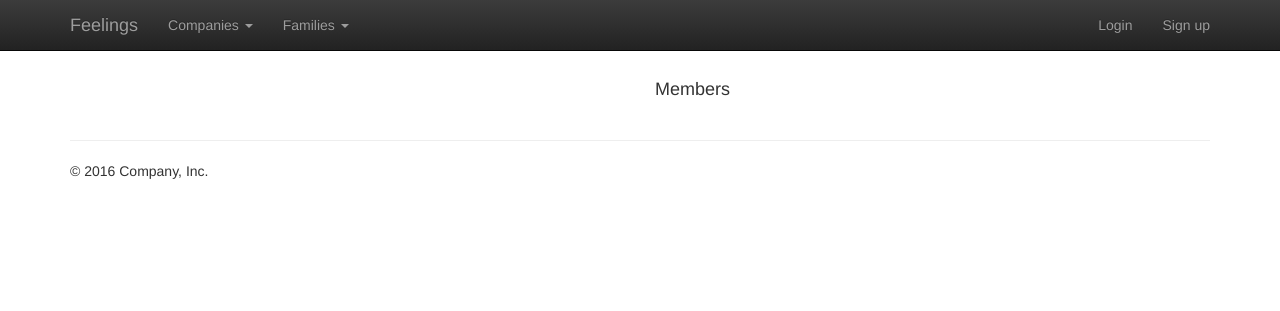
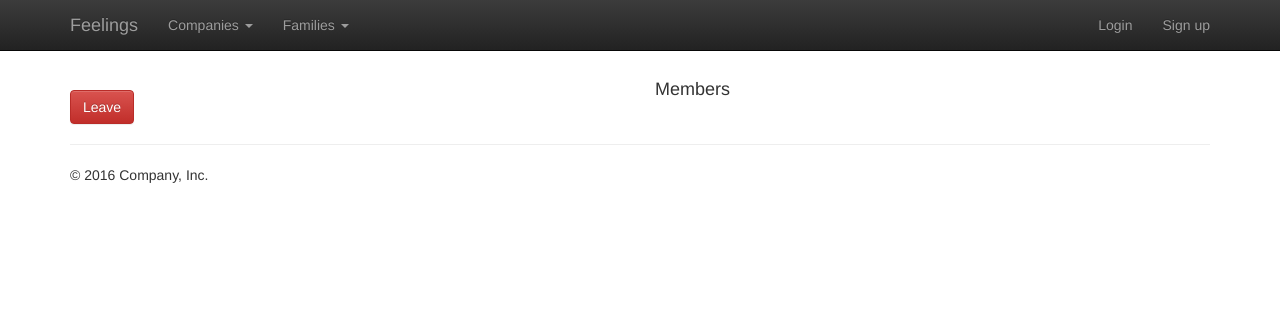
Before and after one commit to treehouse/livestream-django-feelings, a Django app: template feelings/groups/templates/families/detail.html in a window 1280 px wide. Shown: the top 311 px of the page. Run offline with Django 3.2, Linux system fonts and the light colour scheme; the template is opened without the code that fills it, so the values that code supplies are empty; parts of the project's set-up code (start-up, migrations or seed data) failed here and were passed over; some libraries are stand-ins or nearby versions.

Commit message:
Leave button on family and company

```diff
--- a/feelings/groups/templates/companies/detail.html
+++ b/feelings/groups/templates/companies/detail.html
@@ -17,6 +17,8 @@
                         {% bootstrap_field form.email_or_username layout='horizontal' %}
                         <input type="submit" value="Invite!" class="btn btn-default">
                     </form>
+                {% else %}
+                    <a href="{% url 'groups:companies:leave' slug=object.slug %}" class="btn btn-danger">Leave</a>
                 {% endif %}
             </div>
             <div class="col-md-6">
--- a/feelings/groups/templates/families/detail.html
+++ b/feelings/groups/templates/families/detail.html
@@ -11,6 +11,8 @@
                 {% if user == object.created_by %}
                     <hr>
                     <a href="{% url 'groups:families:update' slug=object.slug %}" class="btn btn-default">Edit</a>
+                {% else %}
+                    <a href="{% url 'groups:families:leave' slug=object.slug %}" class="btn btn-danger">Leave</a>
                 {% endif %}
             </div>
             <div class="col-md-6">
```
